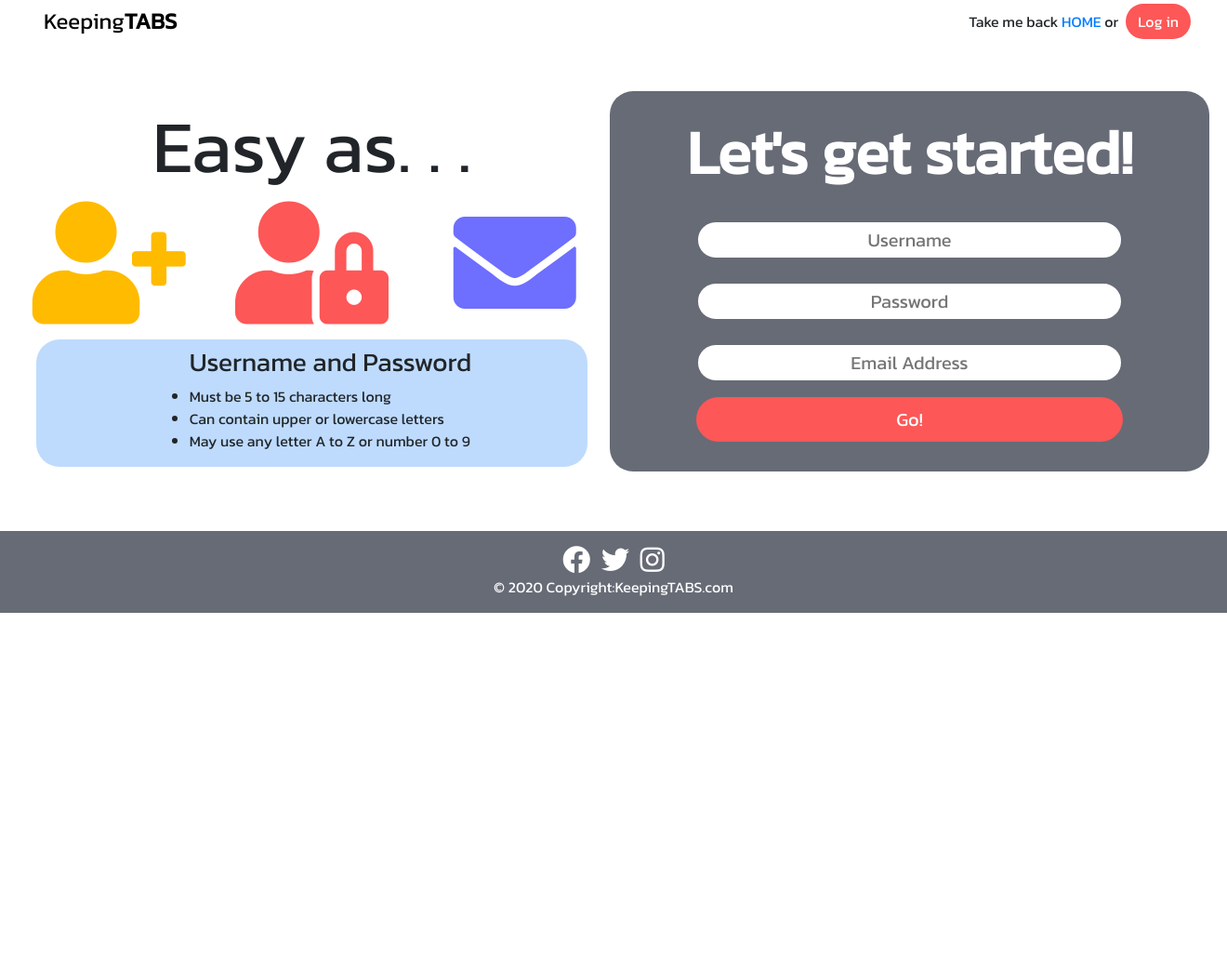
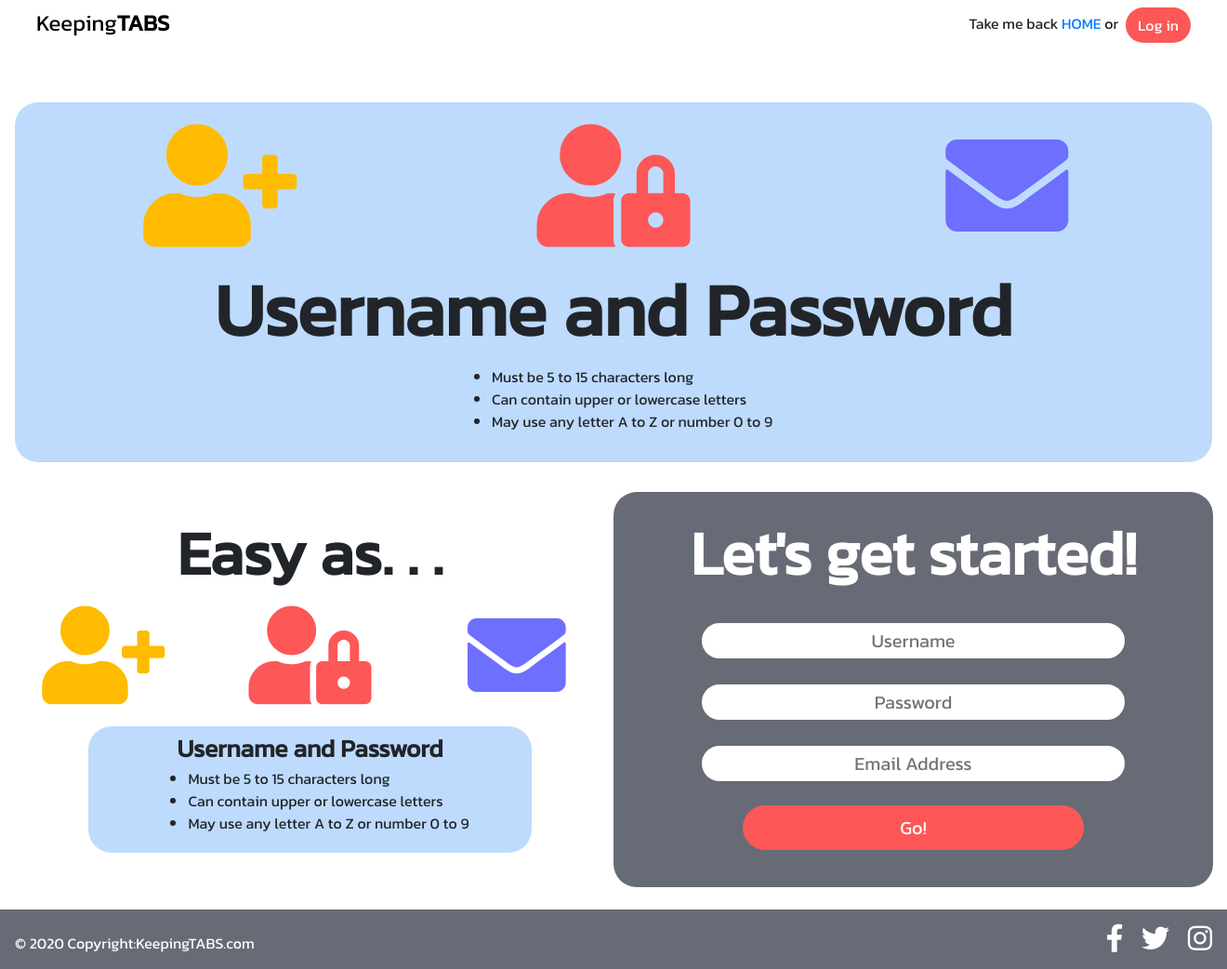
Before and after one commit to RyanRayn/Milestone-3, a Flask app: page /register in a window 1320 px wide; the page is wider, and only the part inside the window is pictured. Shown: that part at 93% size. Before the commit the page ends 659 px from the top of that part, so only its background shows below. Run offline with Flask 2, Linux system fonts and the light colour scheme; some libraries are stand-ins or nearby versions.

Commit message:
Fixed formatting to keep footer at bottom of pages and moved footer code to base template

```diff
--- a/static/css/style.css
+++ b/static/css/style.css
@@ -4,6 +4,16 @@ body, html {
     margin: 0px;
     padding: 0px;
     font-family: 'Kanit', sans-serif;
+}
+
+.wrapper{
+    display: flex;
+    flex-direction: column;
+    min-height: 100vh;
+}
+
+content{
+    flex-grow:1;
 }
 
 a {
@@ -28,12 +38,24 @@ input{
     background-color:#676b76;
 }
 
+.red{
+    color:rgb(253, 87, 87);
+
+}
 .pink{
     background-color:#ecb099;
 }
 
+.dark-blue{
+    color:rgb(110, 110, 255);
+}
+
 .blue{
     background-color:#bedbfd;
+}
+
+.dark-orange{
+    color:rgb(255, 187, 0);
 }
 
 .orange{
@@ -165,7 +175,6 @@ input{
 }
 
 .registration-header{
-    color:white;
     font-size:5vw;
 }
 
@@ -180,7 +189,7 @@ input{
 .reg-btn{
     background-color:rgb(253, 87, 87);
     color:white;
-    width:75%;
+    width:60%;
     border-radius:25px;
 }
 
@@ -189,27 +198,34 @@ input{
     background-color:#ecb099;
 }
 
-.fa-user-plus{
-    color:rgb(255, 187, 0);
-    font-size:10vw;
+.rules-width-lg{
+    width:75%;
+    border-radius:25px;
 }
 
-.fa-envelope{
-    color:rgb(110, 110, 255);
-    font-size:10vw;
+.rules-width-sm{
+    border-radius:25px;
 }
 
-.fa-user-lock{
-    color:rgb(253, 87, 87);
+.rules-width-sm i{
     font-size:10vw;
 }
 
 .reg-rules{
     border-radius:25px;
+    width:50%;
 }
 
-.reg-rules-sm{
+.reg-rules i{
+    font-size:8vw;
+}
+
+.user-pass-sm{
     font-size:6vw;
+}
+
+.user-pass-lg{
+    font-size:2vw;
 }
 
 /*---------- Login Page ----------*/
@@ -278,6 +282,8 @@ input{
 
 .page-footer{
     width:100%;
+    bottom:0;
+    left:0;
 }
 
 .list-inline li{
--- a/templates/base.html
+++ b/templates/base.html
@@ -29,10 +29,39 @@
         {% endwith %}
     </section>
 
-
-
+<div class="wrapper">
     {% block content %}
     {% endblock %}
+        <!-- Footer -->
+            <footer class="page-footer grey py-3">
+                <div class="row no-gutters">
+                    <div class="d-none d-sm-block col-6 text-white pt-2 pl-3">© 2020 Copyright:KeepingTABS.com</div>
+                    <div class="col-12 col-sm-6 text-center">
+                        <ul class="list-inline float-sm-right mb-0">
+                            <li class="mr-3">
+                                <a target="_blank" href="https://www.facebook.com/">
+                                <i class="fab fa-facebook-f" aria-hidden="true"></i>
+                                <span class="sr-only">Facebook</span>
+                                </a>
+                            </li>
+                            <li class="mr-3">
+                                <a target="_blank" href="https://www.twitter.com/">
+                                <i class="fab fa-twitter" aria-hidden="true"></i>
+                                <span class="sr-only">Twitter</span>
+                                </a>
+                            </li>
+                            <li class="mr-3">
+                                <a target="_blank" href="https://www.instagram.com/">
+                                <i class="fab fa-instagram" aria-hidden="true"></i>
+                                <span class="sr-only">Instagram</span>
+                                </a>
+                            </li>
+                        </ul>
+                    </div>
+                </div>
+            </footer>
+ </div>
+
 
     <script src="https://code.jquery.com/jquery-3.5.1.min.js"
         integrity="sha256-9/aliU8dGd2tb6OSsuzixeV4y/faTqgFtohetphbbj0=" crossorigin="anonymous">
--- a/templates/register.html
+++ b/templates/register.html
@@ -1,47 +1,53 @@
 {% extends "base.html" %}
 {% block content %}
 
-<!-- Navigation -->
-<header class="nav-lg">
+
+    <header>
+<!-- Navigation large screens-->
+        <div class="nav-lg">
             <div class="row mx-4 mt-1 mb-5">
                 <div class="col-6 d-flex align-items-center">
-            <a href="{{ url_for('home') }}" class="navbar-logo ml-2 pb-0">Keeping<strong>TABS</strong></a>
+                    <a href="{{ url_for('home') }}" class="navbar-logo">
+                    Keeping<strong>TABS</strong></a>
                 </div>
                 <div class="col-6 d-flex align-items-center justify-content-end">Take me back&nbsp;
                     <a href="{{ url_for('home') }}">HOME</a>&nbsp;or
-            <a href="{{ url_for('login') }}" type="button" class="btn nav-login ml-2">Log in</a>
+                    <a href="{{ url_for('login') }}" type="button" class="btn nav-login mt-1 ml-2">Log in</a>
                 </div>
             </div>
-</header>
+        </div>
 <!-- Nav for xs screens -->
-<header class="nav-sm">
+        <div class="nav-sm">
             <div class="row mx-1 mt-2 mb-4">
                 <div class="col-6 d-flex align-items-center">
-            <a href="{{ url_for('home') }}" class="navbar-logo ml-2 pb-0">Keeping<strong>TABS</strong></a>
+                    <a href="{{ url_for('home') }}" class="navbar-logo">
+                    Keeping<strong>TABS</strong></a>
                 </div>
                 <div class="col-6 d-flex align-items-center justify-content-end">
                     <a href="{{ url_for('home') }}">HOME</a>&nbsp;or
                     <a href="{{ url_for('login') }}" type="button" class="btn nav-login ml-2">Log in</a>
                 </div>
             </div>
+        </div>
     </header>
 
+    <content>
 <!-- Callout for small screens -->
-    <div class="container-fluid d-lg-none p-3 my-4 mr-1">
-        <div class="reg-rules blue p-3">
+        <div class="container-fluid p-3 mb-2 mr-1">
+            <div class="rules-width-sm blue p-3">
                 <div class="row text-center p-2">
                     <div class="col-4">
-                    <i class="fas fa-user-plus"></i>
+                        <i class="fas fa-user-plus dark-orange"></i>
                     </div>
                     <div class="col-4">
-                    <i class="fas fa-user-lock"></i>
+                        <i class="fas fa-user-lock red"></i>
                     </div>
                     <div class="col-4">
-                    <i class="fas fa-envelope"></i>
+                        <i class="fas fa-envelope dark-blue"></i>
                     </div>
                 </div>
                 <div class="row">
-                <div class="col-12 text-center reg-rules-sm">
+                    <div class="col-12 text-center user-pass-sm">
                         <strong>Username and Password</strong>
                     </div>
                 </div>
@@ -57,37 +63,47 @@
             </div>
         </div>
 <!-- Callout for large screens -->
-<div class="container-fluid reg-container d-flex">
-    <div class="text-container d-none d-lg-block p-2">
+        <div class="container-fluid d-flex">
+            <div class="reg-rules mt-4 pr-2">
                 <div class="row">
-            <div class="col-12 home-headline text-center">Easy as. . .</div>
+                    <div class="col-12 registration-header text-black text-center"><strong>Easy as. . .</strong></div>
                 </div>
-        <div class="row text-center">
+                <div class="row text-center my-2">
                     <div class="col-4">
-                <i class="fas fa-user-plus"></i>
+                        <i class="fas fa-user-plus dark-orange"></i>
                     </div>
                     <div class="col-4">
-                <i class="fas fa-user-lock"></i>
+                        <i class="fas fa-user-lock red"></i>
                     </div>
                     <div class="col-4">
-                <i class="fas fa-envelope"></i>
+                        <i class="fas fa-envelope dark-blue"></i>
                     </div>
                 </div>
 <!-- Registration Rules-->
-        <div class="row reg-rules m-3 pt-2 blue d-flex justify-content-center">
+                <div class="d-flex justify-content-center">
+                    <div class="rules-width-lg my-3 p-1 blue">
+                        <div class="row">
+                            <div class="col-12 text-center user-pass-lg">
+                            <strong>Username and Password</strong>
+                            </div>
+                        </div>
+                        <div class="row">
+                            <div class="col-12 d-flex justify-content-center">
                                 <ul>
-                <h3>Username and Password</h3>
                                     <li>Must be 5 to 15 characters long</li>
                                     <li>Can contain upper or lowercase letters</li>
                                     <li>May use any letter A to Z or number 0 to 9</li>
                                 </ul>
                             </div>
                         </div>
+                    </div>
+                </div>
+            </div>
 
 <!-- Registration Form -->
-    <div class="registration-container col-12 col-sm-12 col-md-12 col-lg-6 col-xl-6 p-3 mt-2 mb-5 mr-1 grey">
+            <div class="registration-container col-12 col-xl-6 p-3 mt-2 mb-4 grey">
                 <form method="POST" action="{{ url_for('register') }}">
-            <div class="text-center registration-header"><strong>Let's get started!</strong></div>
+                    <div class="text-center text-white registration-header"><strong>Let's get started!</strong></div>
 <!-- Username -->
                     <div class="pt-4 d-flex justify-content-center">
                         <input id="username" name="username" type="text" minlength="5" maxlength="15" pattern="^[a-zA-Z0-9]{5,15}$" class="validate reg-input text-center p-1" placeholder="Username" required>
@@ -101,43 +117,12 @@
                         <input id="email" name="email" type="text" class="reg-input text-center p-1" placeholder="Email Address" required>
                     </div>
 <!-- Registration Button -->
-            <div class="d-flex justify-content-center my-3">
+                    <div class="d-flex justify-content-center py-4">
                         <button type="submit" class="btn reg-btn btn-lg">Go!</button>
                     </div>
                 </form>
             </div>
         </div>
-
-<!-- Footer -->
-<footer class="page-footer grey mt-3 py-3">
-    <div class="row d-flex align-items-end ">
-        <div class="col-12 d-flex justify-content-center align-items-end">
-            <ul class="list-inline mb-0">
-                <li class="mr-2">
-                    <a target="_blank" href="https://www.facebook.com/">
-                    <i class="fab fa-facebook" aria-hidden="true"></i>
-                    <span class="sr-only">Facebook</span>
-                    </a>
-                </li>
-                <li class="mr-2">
-                    <a target="_blank" href="https://www.twitter.com/">
-                    <i class="fab fa-twitter" aria-hidden="true"></i>
-                    <span class="sr-only">Twitter</span>
-                    </a>
-                </li>
-                <li>
-                    <a target="_blank" href="https://www.instagram.com/">
-                    <i class="fab fa-instagram" aria-hidden="true"></i>
-                    <span class="sr-only">Instagram</span>
-                    </a>
-                </li>
-            </ul>
-        </div>
-    </div>
-    <div class="row">
-        <div class="col-12 d-flex justify-content-center text-white">© 2020 Copyright:KeepingTABS.com</div>
-    </div>
-</footer>
-
+    </content>
 
 {% endblock %}
```
Also changed, not shown: other parts of static/css/style.css (+18 -32 lines), templates/home.html (+17 -47 lines), templates/login.html (+17 -43 lines). Lines whose indentation alone changed are shown as unchanged.
